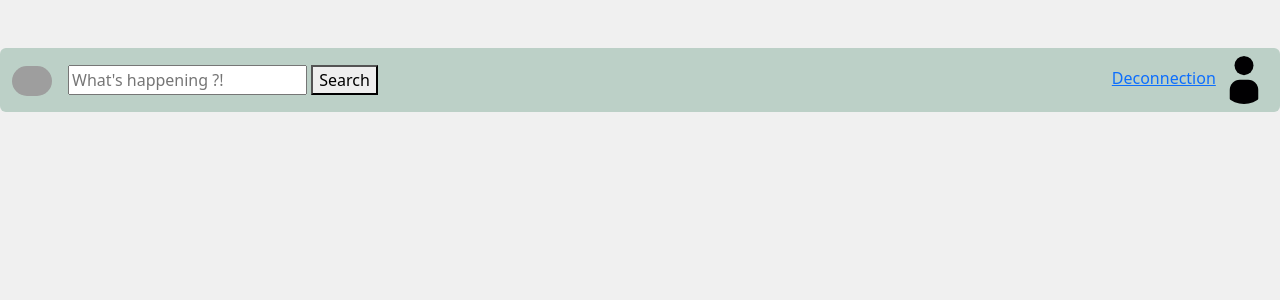
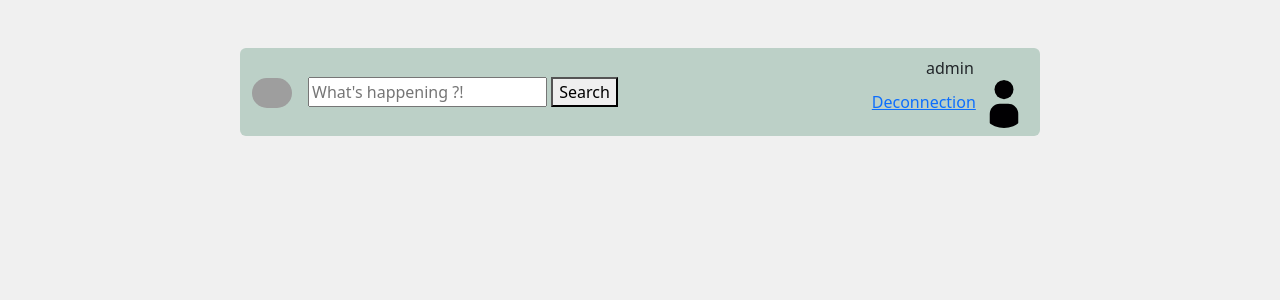
Before and after one commit to Glenrunc/TheSocialNetwork, a PHP site: page / in a window 1280 px wide. Shown: the top 300 px of the page. Run offline with PHP 8.4, Linux system fonts and the light colour scheme; a user stored in the database is signed in; grey boxes are pictures that could not be loaded.

Commit message:
Feat: Some news

```diff
--- a/css/navbar.css
+++ /dev/null
@@ -1,3 +0,0 @@
-#search{
-    border-radius: 10%;
-}
--- a/css/style.css
+++ b/css/style.css
@@ -26,8 +26,6 @@ body{
     top: 50%;
     left: 50%;
     transform: translate(-50%, -50%);
-    width: 30%;
-    height: 75%;
     background-color: #ffffff;
     z-index: 1001; /* au-dessus de l'overlay */
 }
@@ -44,3 +42,8 @@ body{
     pointer-events: none; /* empêche les clics sur les éléments floutés */
     z-index: 999; /* au-dessous de l'overlay */
 }
+
+#para{
+    margin:auto;
+    width:fit-content;
+}
--- a/model/signin.php
+++ b/model/signin.php
@@ -17,12 +17,12 @@
     if (isset($_SESSION["id_user"])) {
         echo "<p>Unauthorized</p>";
     } else {
-        require("../view/form_signin.php");
+        require("../view/form_signin.html");
         if (!empty($_POST)) {
 
             if (!empty($_POST["password"]) && !empty($_POST["email"])) {
-                $password = $_POST["password"];
-                $email = $_POST["email"];
+                $password = SecurizeString_ForSQL($_POST["password"]);
+                $email = SecurizeString_ForSQL($_POST["email"]);
                 if (!filter_var($email, FILTER_VALIDATE_EMAIL)) {
                     echo "<script> alert('Type a valid email')</script>";
                 }
@@ -39,6 +39,7 @@
                     } else {
 
                         $_SESSION["id_user"] = $user["id"];
+                        $_SESSION["pseudo"] = $user["pseudo"];
                         header("Location: ../view/user.php");
                     }
                 }
--- a/model/signup.php
+++ b/model/signup.php
@@ -18,7 +18,7 @@
     if (isset($_SESSION["id_user"])) {
         echo "unauthorized";
     } else {
-        require("../view/form_signup.php");
+        require("../view/form_signup.html");
 
         if (!empty($_POST)) {
 
@@ -92,7 +92,7 @@
                     $user = $query->fetch();
 
 
-                    $_SESSION["mail"] = $user["email"];
+                    $_SESSION["pseudo"] = $user["pseudo"];
                     $_SESSION["id_user"] = $user["id"];
 
                     header("Location: ../view/user.php");
--- a/view/index.php
+++ b/view/index.php
@@ -16,8 +16,6 @@
   <?php
   require("../model/database.php");
   session_start();
-  // session_unset();
-  // session_destroy();
   ?>
   <?php require("navbar.php") ?>
 
@@ -25,7 +23,7 @@
   <div id="overlay"></div>
   <div id="rectangle">
     <?php require("../model/signin.php") ?>
-    <button class='btn' type='button' onclick="toSignup()">Not register </button>
+    <button class='btn' type='button' onclick="toSignup()">Not register</button>
   </div>
 
   <div id="flou-body"></div>
--- a/view/navbar.php
+++ b/view/navbar.php
@@ -1,5 +1,5 @@
-<nav class="navbar navbar-expand-sm mt-5 my-3 navbar-dark rounded" style="background-color: #BCD0C7;">
-    <div class="container-fluid ">
+<nav class="navbar navbar-expand-sm mt-5 my-3 navbar-dark rounded" style="background-color: #BCD0C7; width: 800px;margin: 0 auto;">
+    <div class="container ">
       <a class="navbar-brand" href="#">
         <img src="../image/Logo_TZU.png" alt="Logo" style="width:40px;" class="rounded-pill">
       </a>
@@ -16,6 +16,7 @@
           <li class="nav-item">
             <?php
             if (isset($_SESSION["id_user"])) {
+              echo"<p id='para'>".$_SESSION['pseudo']."</p>";
               echo "<a id='nav-link' href='../model/deconnect.php'>Deconnection</a>";
               echo " <a id='nav-link'>";
               echo "<img src='../image/user.svg' alt='Logo' style='width:48px'; class='rounded-pill' onclick='redirect()'";
```
Also changed, not shown: view/check_session.php (deleted, +0 -8 lines), view/form_signin.html (renamed from view/form_signin.php), view/form_signup.html (renamed from view/form_signup.php).
